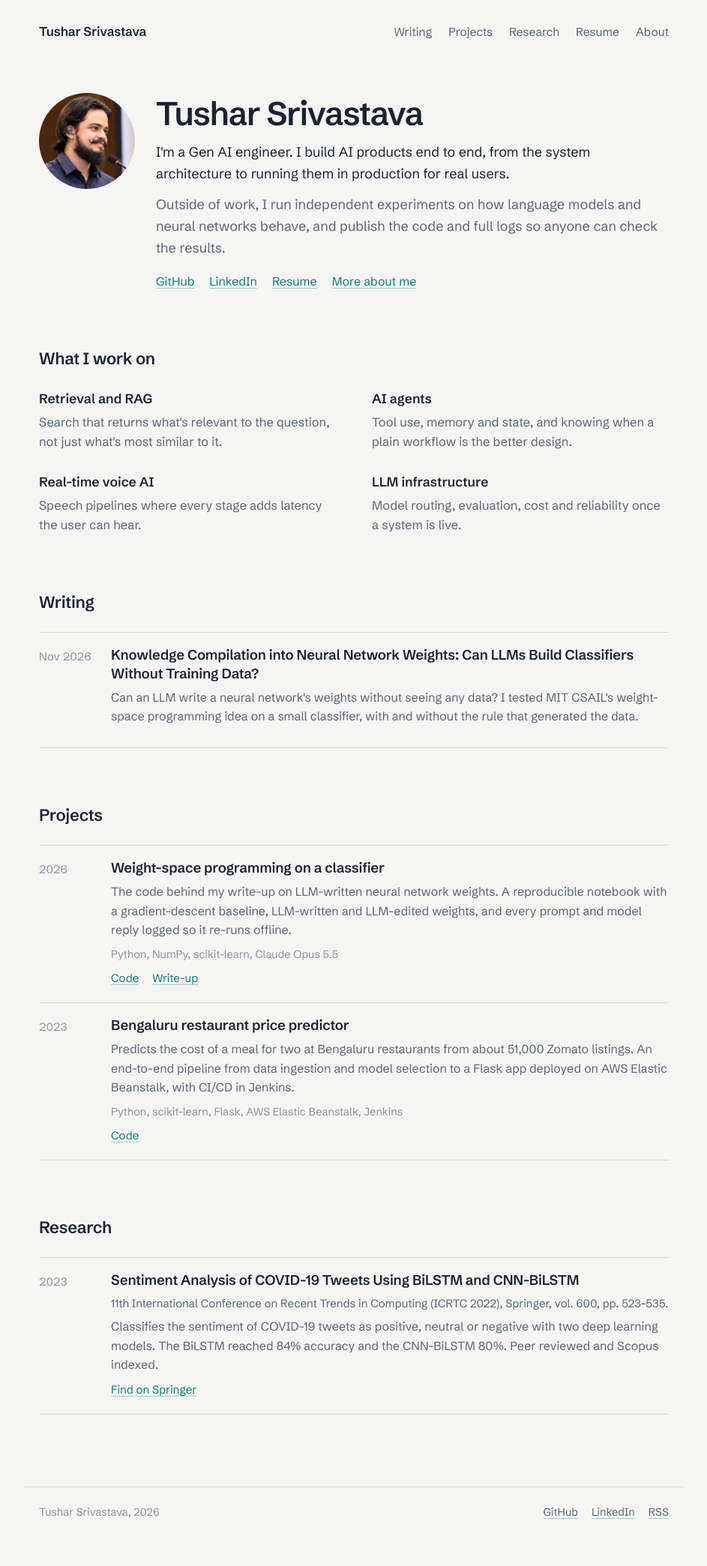
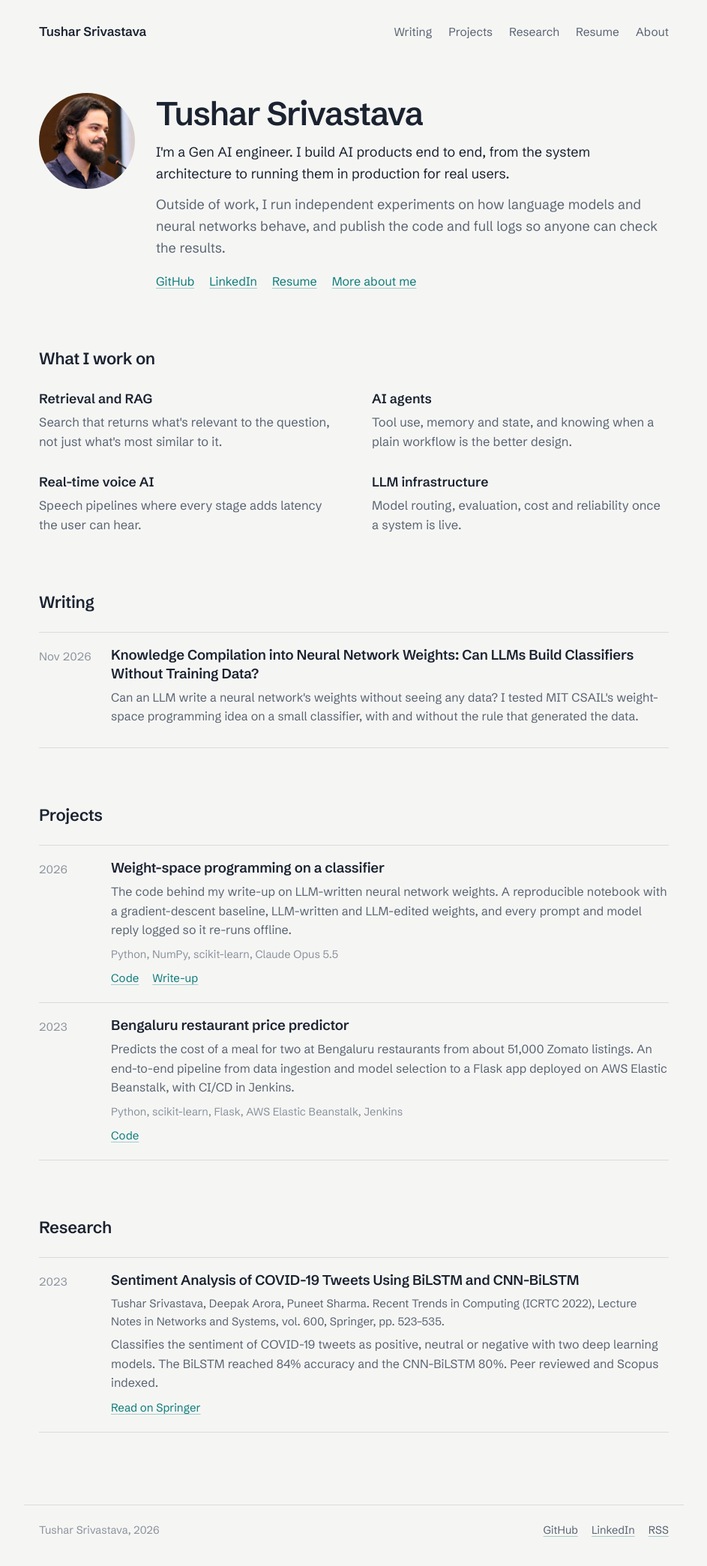
Before and after one commit to TusharSrivastva/TusharSrivastva.github.io, a Jekyll site: the page built from index.html, in a window 1280 px wide. Shown: the whole page at 75% size, without its empty margins (168-1111 px from the left). Built offline with Jekyll 4.4.1, drawn with Linux system fonts in a browser that asks for light colours; before the commit the page ends 2065 px from its top, so only the background shows below that.

Commit message:
Link publication to Springer DOI; add co-authors

```diff
--- a/_data/research.yml
+++ b/_data/research.yml
@@ -1,7 +1,8 @@
 - title: Sentiment Analysis of COVID-19 Tweets Using BiLSTM and CNN-BiLSTM
-  venue: 11th International Conference on Recent Trends in Computing (ICRTC 2022), Springer, vol. 600, pp. 523–535
+  authors: Tushar Srivastava, Deepak Arora, Puneet Sharma
+  venue: Recent Trends in Computing (ICRTC 2022), Lecture Notes in Networks and Systems, vol. 600, Springer, pp. 523–535
   year: 2023
   summary: Classifies the sentiment of COVID-19 tweets as positive, neutral or negative with two deep learning models. The BiLSTM reached 84% accuracy and the CNN-BiLSTM 80%. Peer reviewed and Scopus indexed.
   links:
-    - label: Find on Springer
-      url: https://link.springer.com/search?query=%22Sentiment+Analysis+of+COVID-19+Tweets+Using+BiLSTM+and+CNN-BiLSTM%22
+    - label: Read on Springer
+      url: https://doi.org/10.1007/978-981-19-8825-7_45
--- a/assets/css/style.css
+++ b/assets/css/style.css
@@ -175,6 +175,7 @@ img { max-width: 100%; height: auto; display: block; }
 .resume-section { padding-top: 28px; }
 .resume-section > h2 { font-size: 19px; font-weight: 600; letter-spacing: -0.01em; margin: 0 0 14px; color: rgb(var(--pos)); }
 .resume-section p { margin: 0 0 10px; }
+.resume-section p strong a { color: var(--ink); text-decoration-color: rgb(var(--pos) / .5); }
 .job { margin-bottom: 20px; }
 .job-line { display: flex; justify-content: space-between; align-items: baseline; gap: 16px; }
 .job-line h3 { font-size: 17px; font-weight: 600; margin: 0 0 4px; line-height: 1.4; }
@@ -216,5 +217,6 @@ img { max-width: 100%; height: auto; display: block; }
   .job li { margin: 1pt 0; }
   .skills { grid-template-columns: 130pt 1fr; gap: 2pt 10pt; }
   .resume a { color: inherit; text-decoration: none; }
+  .resume-section p strong a { text-decoration: underline; text-decoration-color: #999; }
   @page { margin: 14mm 16mm; }
 }
--- a/resume.html
+++ b/resume.html
@@ -66,7 +66,7 @@ description: Resume of Tushar Srivastava, Gen AI engineer.
 
   <section class="resume-section">
     <h2>Publication</h2>
-    <p><strong>Sentiment Analysis of COVID-19 Tweets Using BiLSTM and CNN-BiLSTM.</strong> 11th International Conference on Recent Trends in Computing (ICRTC 2022), Springer, vol. 600, pp. 523–535, 2023.</p>
+    <p><strong><a href="https://doi.org/10.1007/978-981-19-8825-7_45">Sentiment Analysis of COVID-19 Tweets Using BiLSTM and CNN-BiLSTM</a>.</strong> T. Srivastava, D. Arora, P. Sharma. Recent Trends in Computing (ICRTC 2022), Lecture Notes in Networks and Systems, vol. 600, Springer, pp. 523–535, 2023. DOI: <a href="https://doi.org/10.1007/978-981-19-8825-7_45">10.1007/978-981-19-8825-7_45</a></p>
   </section>
 
   <section class="resume-section">
```
